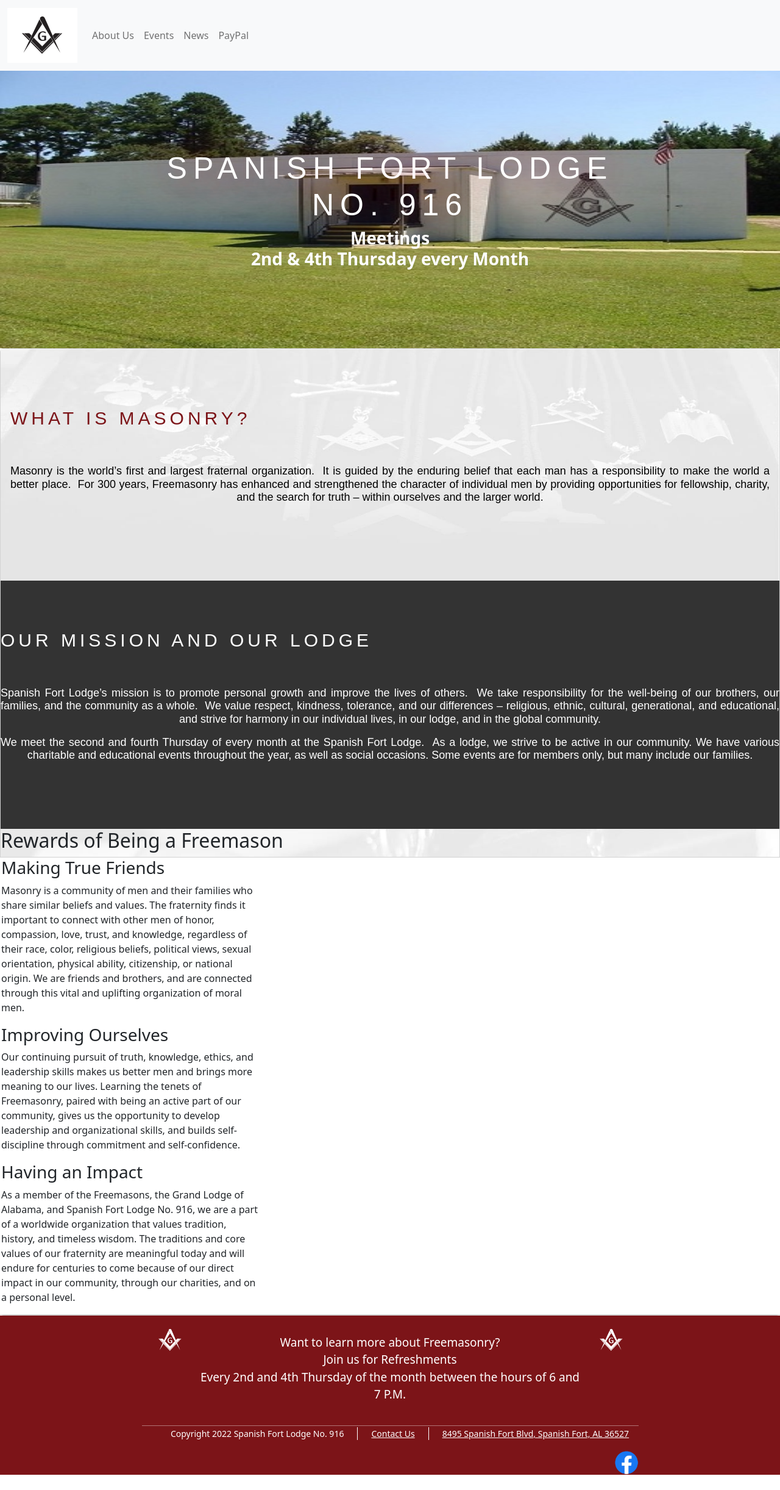
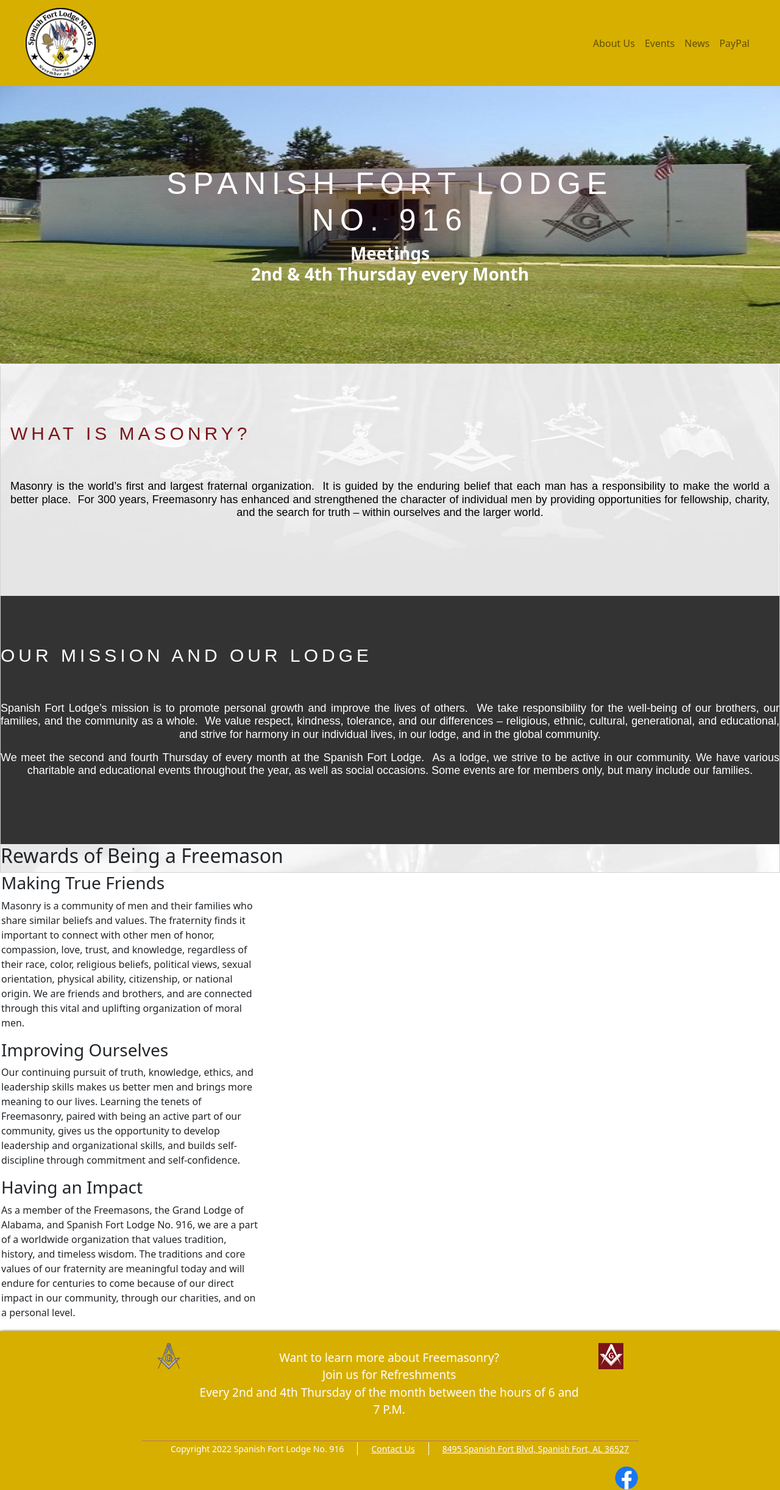
Before and after one commit to TildaWave/SpanishFortLodge, an Angular app: page / in a window 1280 px wide. Shown: the whole page at 61% size. Before the commit the page ends 2418 px from the top, so only its background shows below. Built offline with nearby package versions, Linux system fonts and the light colour scheme.

Commit message:
Replacing logo.

```diff
--- a/src/app/footer/footer.component.css
+++ b/src/app/footer/footer.component.css
@@ -6,3 +6,10 @@ footer {
 footer p {
   margin-bottom: .25rem;
 }
+
+.navFooter {
+    background: #D7AF00;
+    color: #fff;
+    padding-left: 30px;
+    padding-right: 30px;
+}
--- a/src/app/footer/footer.component.html
+++ b/src/app/footer/footer.component.html
@@ -1,7 +1,7 @@
-<div id="footer">
+<div class="navFooter">
   <div class="mainblock-inner wide ">
     <div class="footer-first-line">
-      <img src="assets/logo-footer.png"><span>
+      <img src="assets/squareandcompass.svg"><span>
         <p>Want to learn more about Freemasonry?<br>
           Join us for Refreshments<br>
           Every 2nd and 4th Thursday of the month between the hours of 6
--- a/src/app/header/header.component.css
+++ b/src/app/header/header.component.css
@@ -2,3 +2,15 @@
   background-image: url("../../assets/lodgefront.jpg");
   background-size: 100% 100%;
 }
+
+.navHeader {
+    background: #D7AF00;
+    color: #fff;
+    padding-left: 30px;
+    padding-right: 30px;
+}
+
+#headerlogo {
+  height: 115px;
+  width: 115px;
+}
--- a/src/app/header/header.component.html
+++ b/src/app/header/header.component.html
@@ -1,14 +1,14 @@
-<nav class="navbar navbar-expand-lg navbar-light bg-light">
+<nav class="navbar navbar-expand-lg navbar-light navHeader">
   <div class="container-fluid">
     <a class="navbar-brand" href="#">
-      <img src="assets/logo.png" class="header-image" alt="header image">
+      <img src="assets/logo.png" class="header-image" id="headerlogo" alt="header image">
     </a>
     <button class="navbar-toggler" type="button" data-bs-toggle="collapse" data-bs-target="#navbarNavAltMarkup"
       aria-controls="navbarNavAltMarkup" aria-expand="false" aria-label="Toggle navigation">
       <span class="navbar-toggler-icon"></span>
     </button>
     <div class="collapse navbar-collapse" id="navbarNavAltMarkup">
-      <ul class="navbar-nav me-auto">
+      <ul class="navbar-nav ms-auto flex-nowrap">
         <li class="nav-item">
           <a class="nav-link" aria-current="page" [routerLink]="'/about'">
             About Us
--- a/src/styles.css
+++ b/src/styles.css
@@ -227,15 +227,6 @@ html, body {
     text-align-last: center;
 }
 
-
-
-#footer {
-    background: #7c1418;
-    color: #fff;
-    padding-left: 30px;
-    padding-right: 30px;
-}
-
 .footer-first-line {
     justify-content: center;
     padding-top: 20px;
```
Also changed, not shown: src/assets/logo.png, src/assets/squareandcompass.svg (added).
